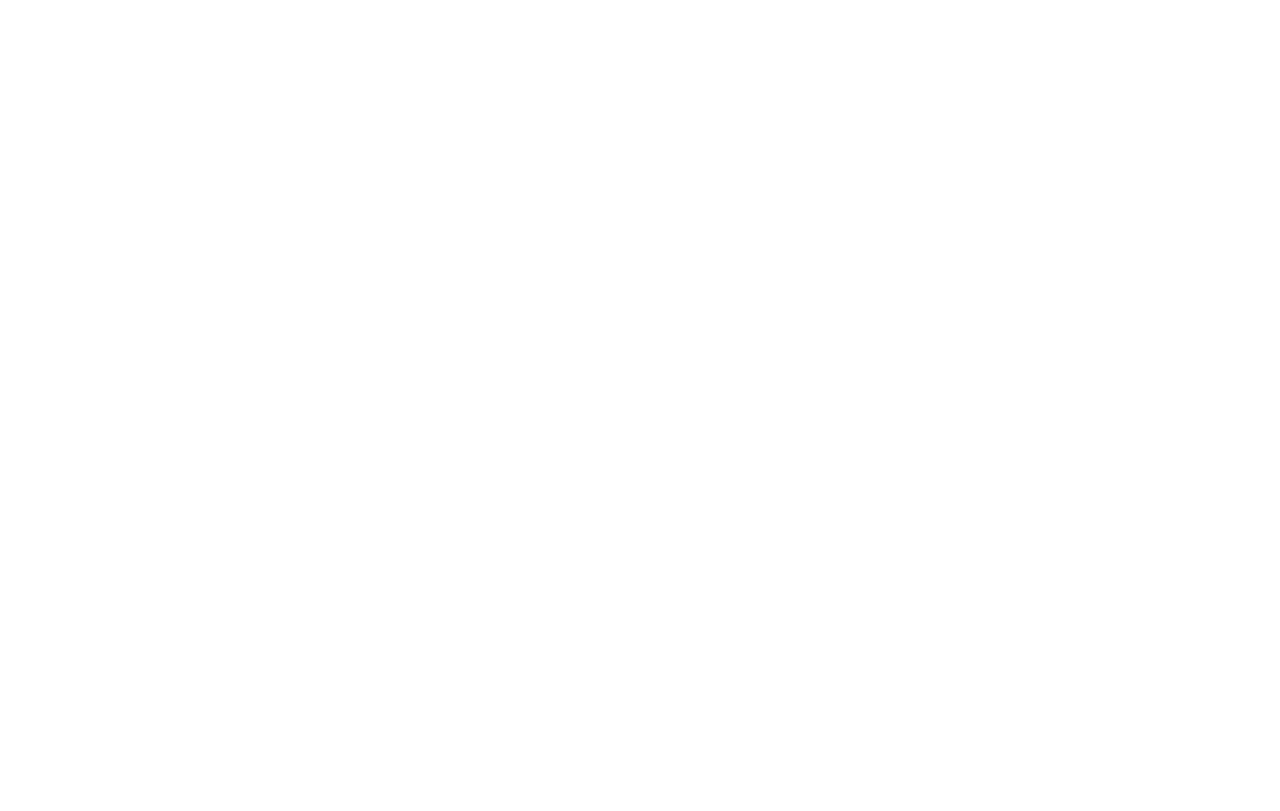
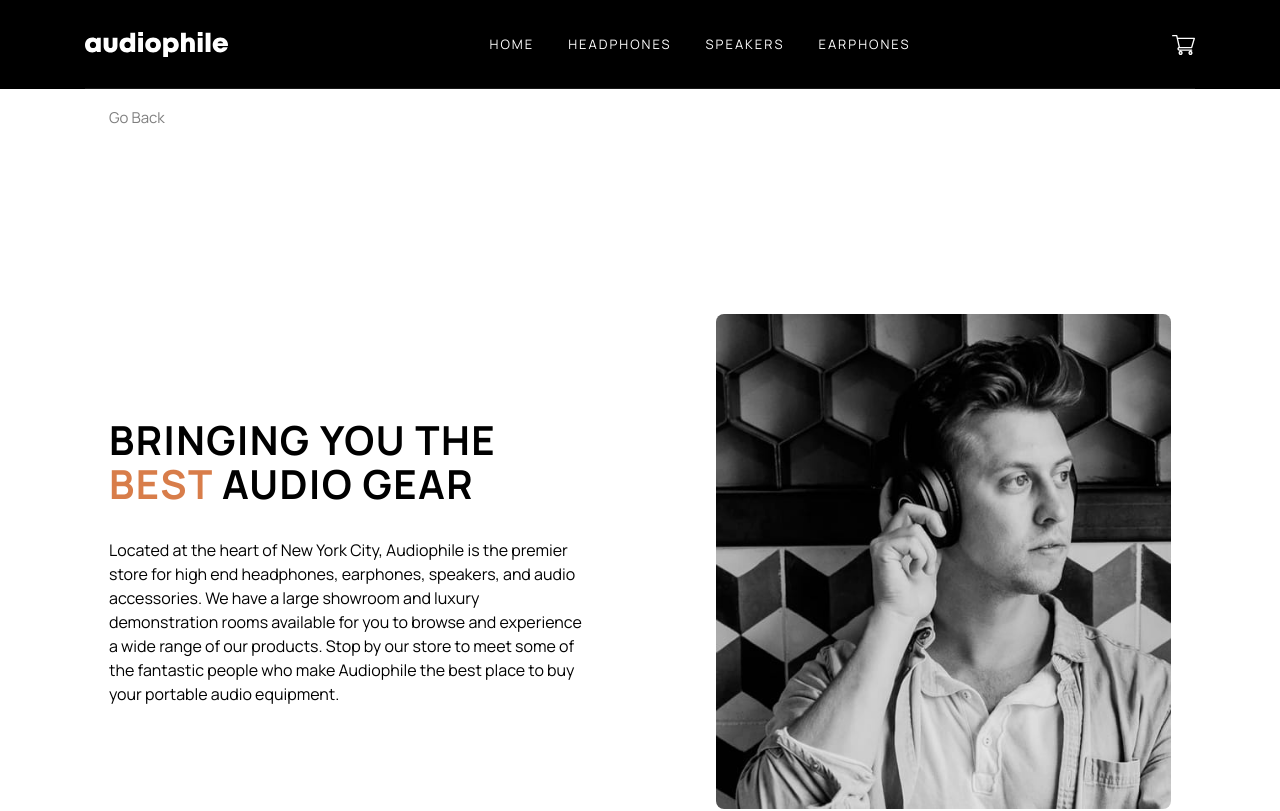
Before and after one commit to manolobrown/audiophile-ecommerce-website-react, a React (Create React App) app: page /checkout in a window 1280 px wide. Before the commit this address had no page. Shown: the top 811 px of the page. Built offline with nearby package versions, Linux system fonts and the light colour scheme.

Commit message:
Checkout Page Setup + Tailwind Form Reset

```diff
--- a/package.json
+++ b/package.json
@@ -38,6 +38,7 @@
     ]
   },
   "devDependencies": {
+    "@tailwindcss/forms": "^0.5.7",
     "tailwindcss": "^3.3.5"
   }
 }
--- a/src/App.js
+++ b/src/App.js
@@ -3,6 +3,7 @@ import Layout from "./routes/layout/layout.component";
 import Home from "./routes/home/home.component";
 import Category from "./routes/category/category.component";
 import Product from "./routes/product/product.component";
+import Checkout from "./routes/checkout/checkout.component";
 import "./index.css";
 
 const App = () => {
@@ -12,6 +13,7 @@ const App = () => {
         <Route index element={<Home />} />
         <Route path="/category/:category" element={<Category />} />
         <Route path="/product/:slug" element={<Product />} />
+        <Route path="/checkout" element={<Checkout />} />
       </Route>
     </Routes>
   );
--- a/src/index.css
+++ b/src/index.css
@@ -10,9 +10,11 @@
     @apply md:max-w-[689px] xl:max-w-[1110px];
   }
   .category-page,
-  .product-page {
+  .product-page,
+  .checkout-page {
     @apply bg-black;
   }
+  .checkout-page .header,
   .category-page .header,
   .product-page .header {
     @apply sm:relative;
--- /dev/null
+++ b/src/routes/checkout/checkout.component.jsx
@@ -0,0 +1,23 @@
+import { useContext, useEffect } from "react";
+import Button from "../../components/button/button.component";
+
+const Checkout = () => {
+  useEffect(() => {
+    document.body.classList.add("checkout-page");
+    return () => {
+      document.body.classList.remove("checkout-page");
+    };
+  }, []);
+  return (
+    <div className="bg-white pb-[120px] xl:pb-[160px]">
+      <div className="container">
+        <div className="pt-4 pb-6">
+          <Button url="" buttonType="buttonText">
+            Go Back
+          </Button>
+        </div>
+      </div>
+    </div>
+  );
+};
+export default Checkout;
--- a/tailwind.config.js
+++ b/tailwind.config.js
@@ -11,5 +11,5 @@ module.exports = {
       center: true,
     },
   },
-  plugins: [],
+  plugins: [require("@tailwindcss/forms")],
 };
```
Also changed, not shown: 1 other file (tests, documents, lock files or other folders).
